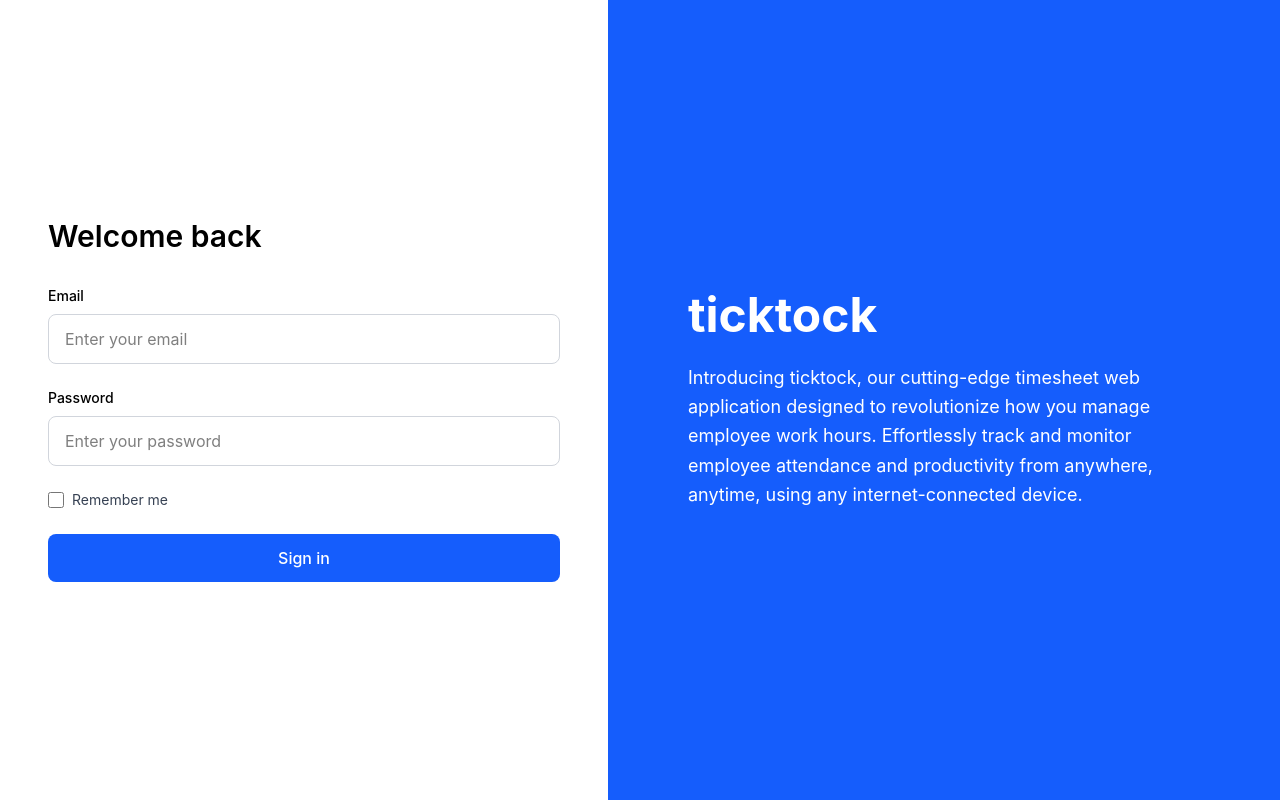
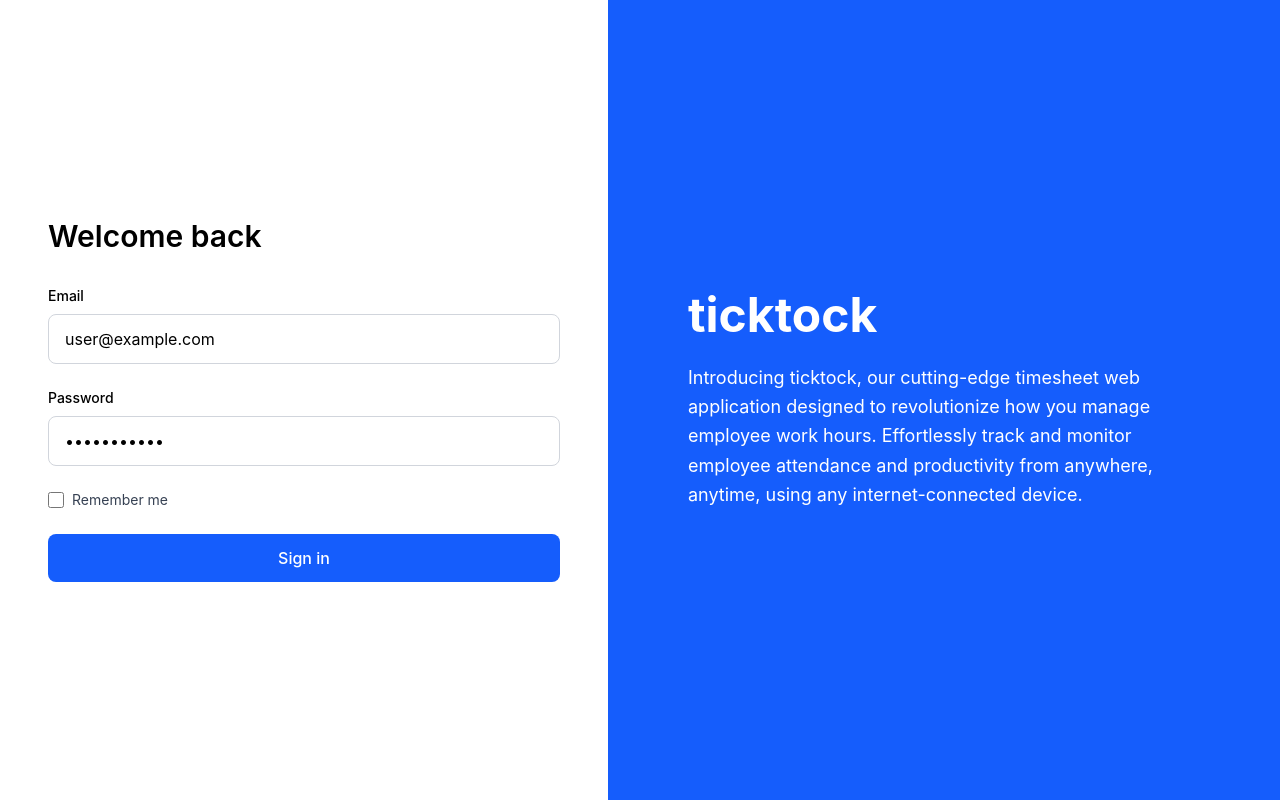
Before and after one commit to nivase56/tentwenty-assignment, a Next.js app: page /login in a window 1280 px wide. Built offline with nearby package versions, Linux system fonts and the light colour scheme.

Commit message:
Login Integration: Initialized with email and password for better support

```diff
--- a/src/app/login/page.tsx
+++ b/src/app/login/page.tsx
@@ -5,8 +5,8 @@ import { signIn } from "next-auth/react";
 import { useRouter } from "next/navigation";
 
 export default function LoginPage() {
-  const [email, setEmail] = useState("");
-  const [password, setPassword] = useState("");
+  const [email, setEmail] = useState("user@example.com");
+  const [password, setPassword] = useState("password123");
   const [isLoading, setIsLoading] = useState(false);
   const [error, setError] = useState("");
   const router = useRouter();
```
